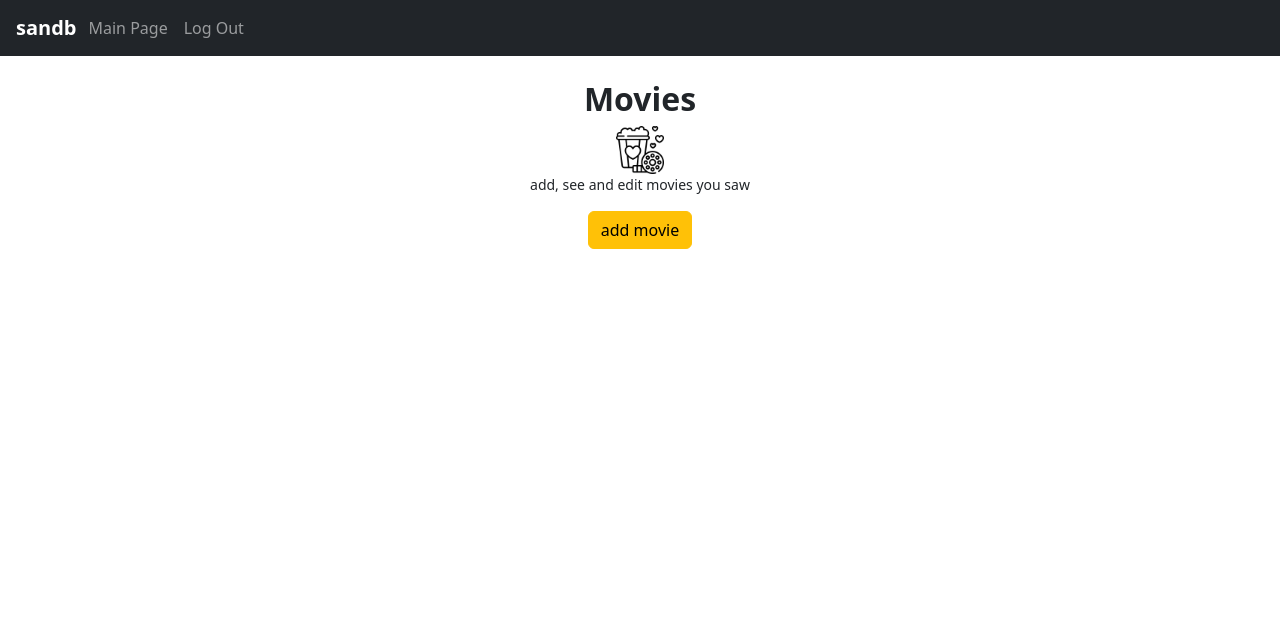
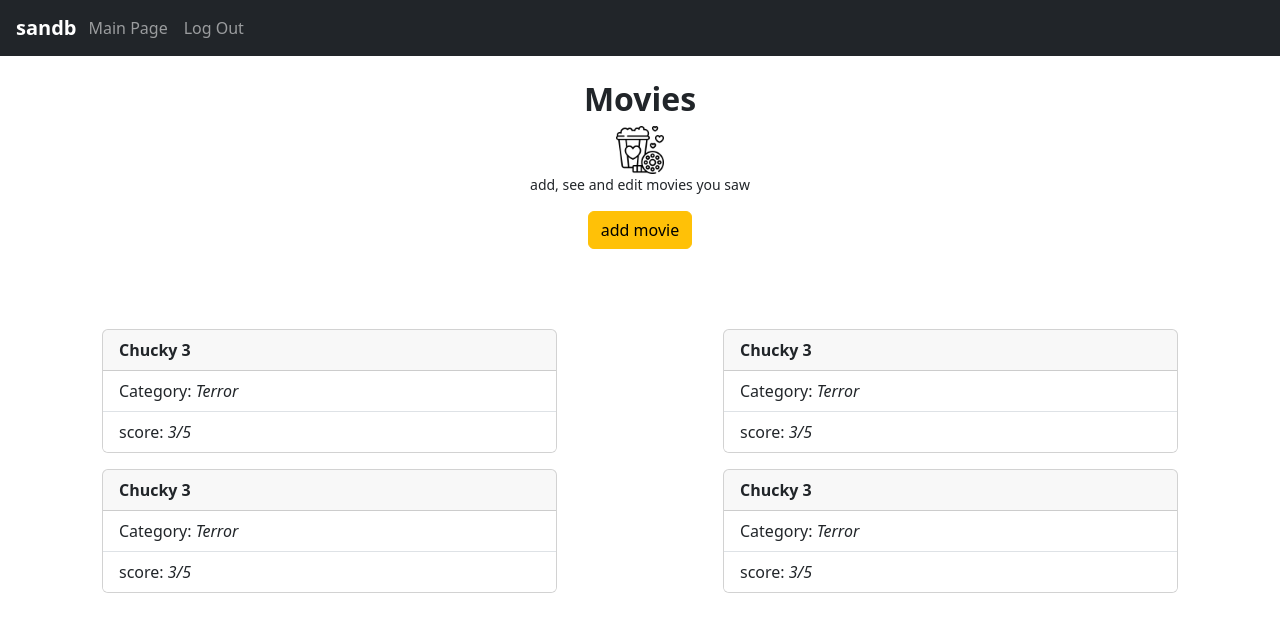
Before and after one commit to blankhall98/sandb, a Flask app: page /movies in a window 1280 px wide. Shown: the top 632 px of the page. Run offline with Flask 2, Linux system fonts and the light colour scheme.

Commit message:
style index

```diff
--- a/app.py
+++ b/app.py
@@ -5,7 +5,36 @@ from flask_restful import Api, Resource, reqparse, abort
 #initialize app
 app = Flask(__name__)
 
-########## routes
+#outside functions
+def createLevels(max_lvl,base):
+    xp_req = [base]
+    for i in range(max_lvl):
+        xp_req.append(xp_req[i]*1.25)
+    return xp_req[1:]
+#lvl = createLevels(200,10)
+def getLvl(xp,lvl):
+    if xp < lvl[0]:
+        return 1
+    elif xp > lvl[-1]:
+        return len(lvl)
+    else:
+        act_lvl = 1
+        while xp > lvl[act_lvl]:
+            act_lvl = act_lvl+1
+
+        return act_lvl+1
+
+def getLvl(xp,lvl):
+    if xp < lvl[0]:
+        return 1
+    elif xp > lvl[-1]:
+        return len(lvl)
+    else:
+        act_lvl = 1
+        while xp > lvl[act_lvl]:
+            act_lvl = act_lvl+1
+
+        return act_lvl+1
 
 #couple data
 coupleData = {
@@ -26,12 +55,7 @@ coupleData = {
     }
 }
 
-#couple level generator
-def createLevels(max_lvl):
-    xp_req = [10]
-    for i in range(max_lvl):
-        xp_req.append(xp_req[i]*1.1)
-    return xp_req
+########## routes
 
 #index
 @app.route('/')
--- a/templates/movies.html
+++ b/templates/movies.html
@@ -11,8 +11,47 @@
     <a href="{{url_for('addmovie')}}"><button class="btn btn-warning mt-3">add movie</button></a>
 </div>
 
+<br><br><br>
 <div class="container">
-    <div class="container"></div>
+    <div class="container d-flex flex-row justify-content-between flex-wrap">
+        <div class="card col-5 m-2">
+            <div class="card-header">
+              <b>Chucky 3</b>
+            </div>
+            <ul class="list-group list-group-flush">
+              <li class="list-group-item">Category: <i>Terror</i></li>
+              <li class="list-group-item">score: <i>3/5</i></li>
+            </ul>
+        </div>
+        <div class="card col-5 m-2">
+            <div class="card-header">
+              <b>Chucky 3</b>
+            </div>
+            <ul class="list-group list-group-flush">
+              <li class="list-group-item">Category: <i>Terror</i></li>
+              <li class="list-group-item">score: <i>3/5</i></li>
+            </ul>
+        </div>
+        <div class="card col-5 m-2">
+            <div class="card-header">
+              <b>Chucky 3</b>
+            </div>
+            <ul class="list-group list-group-flush">
+              <li class="list-group-item">Category: <i>Terror</i></li>
+              <li class="list-group-item">score: <i>3/5</i></li>
+            </ul>
+        </div>
+        <div class="card col-5 m-2">
+            <div class="card-header">
+              <b>Chucky 3</b>
+            </div>
+            <ul class="list-group list-group-flush">
+              <li class="list-group-item">Category: <i>Terror</i></li>
+              <li class="list-group-item">score: <i>3/5</i></li>
+            </ul>
+        </div>
+    </div>
 </div>
+<br><br><br>
 
 {%endblock%}
```
